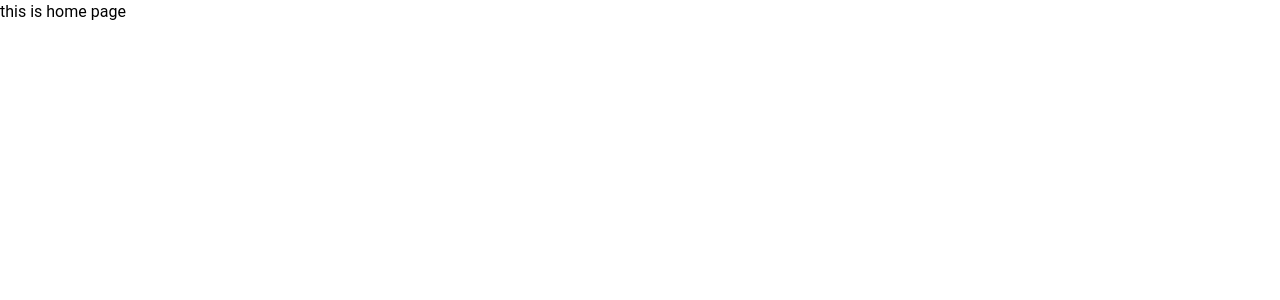
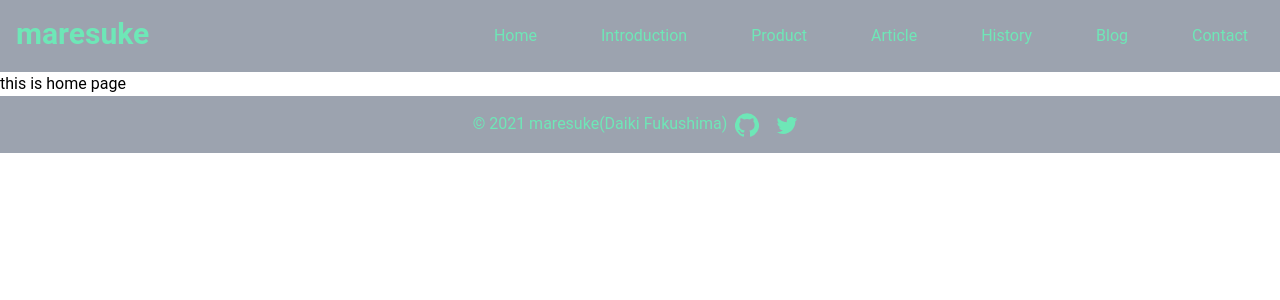
Before and after one commit to daikimare/my-portfolio, a Next.js app: page / in a window 1280 px wide. Shown: the top 300 px of the page. Built offline with nearby package versions, Linux system fonts and the light colour scheme.

Commit message:
layoutを全ページに反映

```diff
--- a/pages/_app.js
+++ b/pages/_app.js
@@ -1,9 +1,18 @@
+// module
 import React from 'react';
 import "tailwindcss/tailwind.css"
 import '../styles/globals.css'
+
+// component
+import Layout from '../components/Layout';
+
 function MyApp({ Component, pageProps }) {
 
-  return <Component {...pageProps} />
+  return(
+    <Layout>
+      <Component {...pageProps} />
+    </Layout>
+  )
 }
 
 export default MyApp
```
